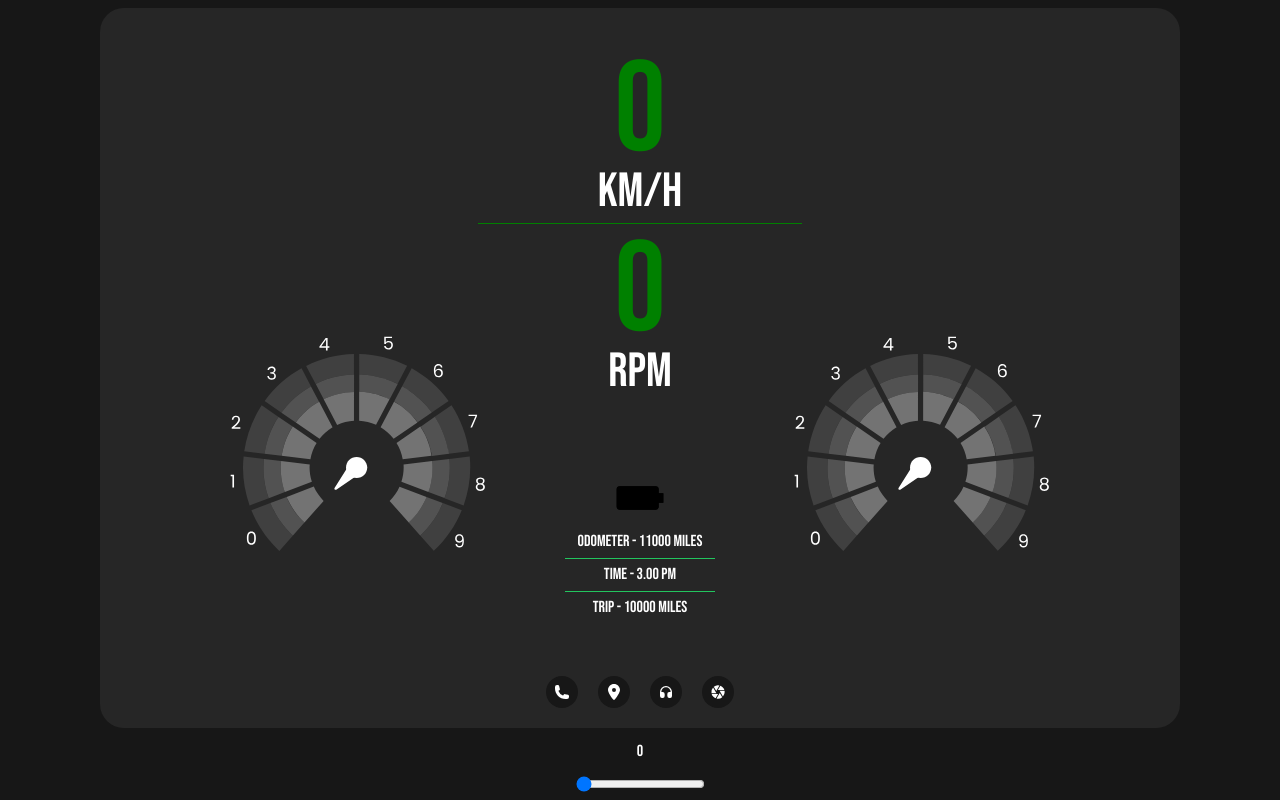
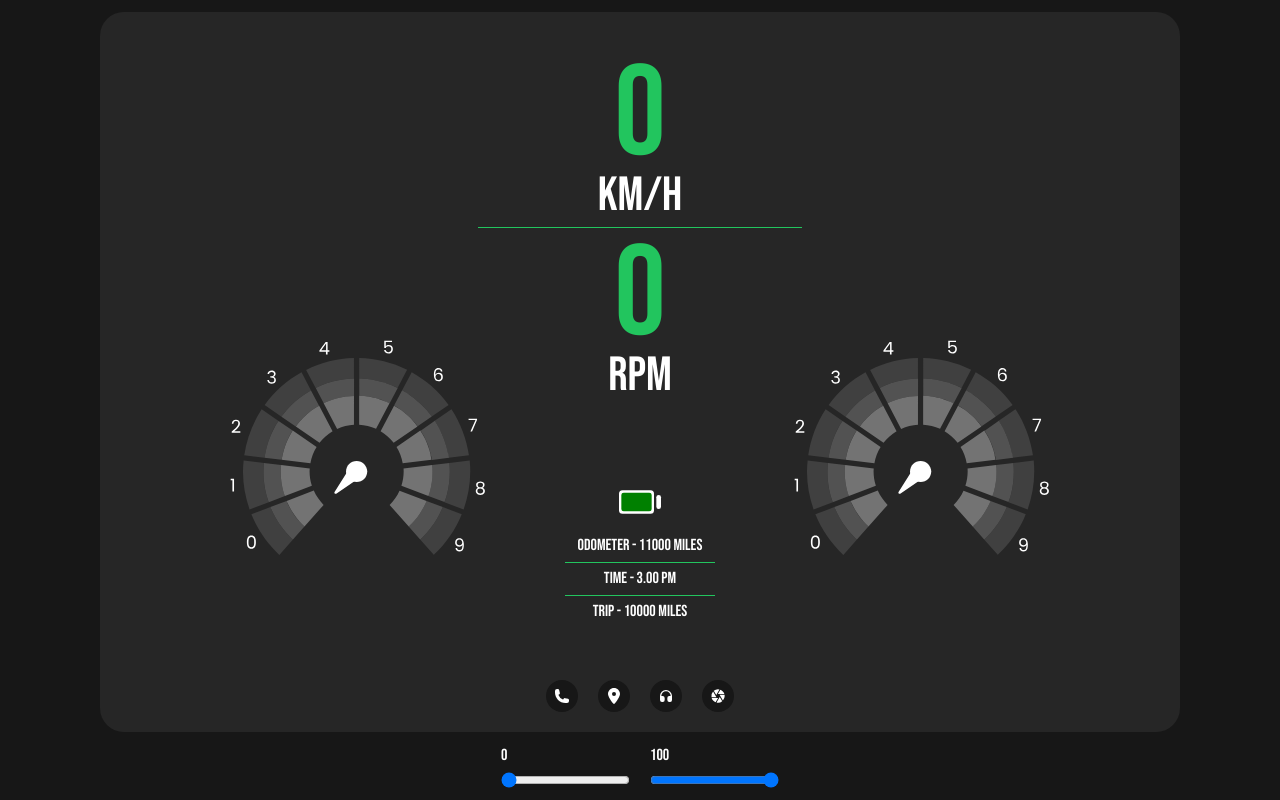
Before and after one commit to HrishikShaji/speedometer, a Next.js app: page / in a window 1280 px wide. Built offline with nearby package versions, Linux system fonts and the light colour scheme.

Commit message:
battery animation added

```diff
--- a/app/globals.css
+++ b/app/globals.css
@@ -35,3 +35,25 @@
 .inner {
   transform: rotate(-72deg);
 }
+
+.battery-container {
+  display: flex;
+  justify-content: center;
+  align-items: center;
+  height: 100vh;
+  background-color: #f8f9fa;
+}
+
+.battery-svg {
+  width: 100px;
+}
+
+.battery-body {
+  fill: #f0f0f0;
+  stroke: #333;
+  stroke-width: 2;
+}
+
+.battery-terminal {
+  fill: #333;
+}
--- a/app/page.tsx
+++ b/app/page.tsx
@@ -4,9 +4,12 @@ import { DashboardOne } from "@/components/DashboardOne";
 
 export default function Home() {
 	const [speed, setSpeed] = useState(0);
+	const [life, setLife] = useState(100);
 	return (
 		<main className=" w-full h-screen flex flex-col gap-3 p-2 justify-center items-center bg-neutral-900">
-      <DashboardOne speed={speed} />
+			<DashboardOne speed={speed} life={life} />
+			<div className="flex gap-5">
+				<div className="flex flex-col gap-1">
 					<h1 className="text-white">{speed}</h1>
 					<input
 						type="range"
@@ -15,6 +18,18 @@ export default function Home() {
 						max={270}
 						onChange={(e) => setSpeed(parseInt(e.target.value))}
 					/>
+				</div>
+				<div className="flex flex-col gap-1">
+					<h1 className="text-white">{life}</h1>
+					<input
+						type="range"
+						defaultValue={life}
+						min={0}
+						max={100}
+						onChange={(e) => setLife(parseInt(e.target.value))}
+					/>
+				</div>
+			</div>
 		</main>
 	);
 }
--- a/components/Battery.tsx
+++ b/components/Battery.tsx
@@ -1,9 +1,36 @@
-export const Battery = () => {
-	return (
-		<svg viewBox="0 0 24 24" xmlns="http://www.w3.org/2000/svg">
-			<path d="M20,15.67V14h2V10H20V8.33A1.34,1.34,0,0,0,18.67,7H3.34A1.34,1.34,0,0,0,2,8.33v7.33A1.34,1.34,0,0,0,3.33,17H18.67A1.34,1.34,0,0,0,20,15.67Z" />
-			<path d="M20,15.67V14h2V10H20V8.33A1.34,1.34,0,0,0,18.67,7H3.34A1.34,1.34,0,0,0,2,8.33v7.33A1.34,1.34,0,0,0,3.33,17H18.67A1.34,1.34,0,0,0,20,15.67Z" />
-			<path d="M24,0V24H0V0Z" fill="none" />
-		</svg>
-	);
+import React, { useEffect, useRef } from "react";
+import gsap from "gsap";
+
+interface BatteryProps {
+  life: number;
+}
+
+export const Battery: React.FC<BatteryProps> = ({ life }) => {
+  const pathRef = useRef<SVGRectElement>(null);
+
+  useEffect(() => {
+    if (pathRef.current) {
+      gsap.to(pathRef.current, {
+        duration: 0.5,
+        scaleY: life / 100,
+        transformOrigin: "bottom",
+      });
+    }
+  }, [life]);
+
+  return (
+    <svg viewBox="0 0 24 24" fill="none" xmlns="http://www.w3.org/2000/svg">
+      <rect x="7" y="6" width="10" height="15" rx="1.5" fill="white" />
+      <rect
+        x="8"
+        y="7"
+        width="8"
+        height="13"
+        rx="1"
+        fill="green"
+        ref={pathRef}
+      />
+      <rect x="9" y="3" width="6" height="2" rx="1" fill="white" />
+    </svg>
+  );
 };
--- a/components/DashboardOne.tsx
+++ b/components/DashboardOne.tsx
@@ -5,31 +5,32 @@ import { HiPhone } from "react-icons/hi2";
 import { FaLocationDot } from "react-icons/fa6";
 import { MdCamera } from "react-icons/md";
 import { AiFillCloseCircle } from "react-icons/ai";
-import { useEffect, useLayoutEffect, useRef, useState } from "react";
-import gsap from "gsap";
+import { useEffect, useRef, useState } from "react";
 import { usePosition } from "@/hooks/usePosition";
 import { useSlideInOut } from "@/hooks/useSlideInOut";
+import { NewBattery } from "./NewBattery";
 
 interface DashboardOneProps {
   speed: number;
+  life: number;
 }
 
-export const DashboardOne: React.FC<DashboardOneProps> = ({ speed }) => {
+export const DashboardOne: React.FC<DashboardOneProps> = ({ speed, life }) => {
   const hrRef = useRef<HTMLDivElement>(null);
   const [isLocation, setIsLocation] = useState(false);
 
   const { animation: meterOneAnimation, elementRef: meterOneRef } = usePosition(
     {
-      top: "50%",
-      left: "2%",
+      top: "63%",
+      left: "-5%",
       duration: 0.5,
       scale: 0.5,
     },
   );
   const { animation: meterTwoAnimation, elementRef: meterTwoRef } = usePosition(
     {
-      top: "50%",
-      left: "20%",
+      top: "63%",
+      left: "10%",
       duration: 0.5,
       scale: 0.5,
     },
@@ -37,50 +38,19 @@ export const DashboardOne: React.FC<DashboardOneProps> = ({ speed }) => {
 
   const { animation: speedValueAnimation, elementRef: speedValueRef } =
     usePosition({
-      top: "60%",
-      left: "25%",
+      top: "86%",
+      left: "97px",
       duration: 0.5,
       scale: 0.25,
     });
   const { animation: rpmValueAnimation, elementRef: rpmValueRef } = usePosition(
     {
-      top: "60%",
-      left: "25%",
+      top: "86%",
+      left: "258px",
       duration: 0.5,
       scale: 0.25,
     },
   );
-  useLayoutEffect(() => {
-    function animate() {
-      if (speed >= 0 && speed < 120) {
-        gsap.to([speedValueRef.current, rpmValueRef.current], {
-          color: "green",
-        });
-        gsap.to(hrRef.current, {
-          backgroundColor: "green",
-        });
-      } else if (speed >= 120 && speed < 210) {
-        gsap.to([speedValueRef.current, rpmValueRef.current], {
-          color: "yellow",
-        });
-        gsap.to(hrRef.current, {
-          backgroundColor: "yellow",
-        });
-      } else if (speed >= 210) {
-        gsap.to([speedValueRef.current, rpmValueRef.current], {
-          color: "red",
-        });
-        gsap.to(hrRef.current, {
-          backgroundColor: "red",
-        });
-      }
-    }
-    let ctx = gsap.context(() => {
-      animate();
-    });
-
-    return () => ctx.kill();
-  }, [speed]);
 
   const { slideRef, slideAnimation } = useSlideInOut();
 
@@ -144,8 +114,8 @@ export const DashboardOne: React.FC<DashboardOneProps> = ({ speed }) => {
         <MeterSeven speed={speed} />
       </div>
       <div className="flex text-white  flex-col gap-1 items-center absolute bottom-[15%]">
-        <div className=" w-14  ">
-          <Battery />
+        <div className=" w-14  rotate-90">
+          <Battery life={life} />
         </div>
         <h1>Odometer - 11000 Miles</h1>
         <div className="h-[1px] w-[150px] bg-green-500"></div>
@@ -172,7 +142,7 @@ export const DashboardOne: React.FC<DashboardOneProps> = ({ speed }) => {
       </div>
       <div
         ref={slideRef}
-        className="h-full w-full bg-green-500 translate-y-[100%] top-0 left-0 absolute z-10"
+        className="h-full w-full bg-neutral-700 translate-y-[100%] top-0 left-0 absolute z-10"
       >
         <div className="h-full w-full flex items-center justify-center relative">
           <button
--- a/components/MeterSeven.tsx
+++ b/components/MeterSeven.tsx
@@ -55,12 +55,12 @@ export const MeterSeven: React.FC<MeterSevenProps> = ({ speed }) => {
 			{ id: "one", meterValue: 30, colors: green },
 			{ id: "two", meterValue: 60, colors: green },
 			{ id: "three", meterValue: 90, colors: green },
-			{ id: "four", meterValue: 120, colors: yellow },
-			{ id: "five", meterValue: 150, colors: yellow },
-			{ id: "six", meterValue: 180, colors: yellow },
-			{ id: "seven", meterValue: 210, colors: red },
-			{ id: "eight", meterValue: 240, colors: red },
-			{ id: "nine", meterValue: 260, colors: red },
+			{ id: "four", meterValue: 120, colors: green },
+			{ id: "five", meterValue: 150, colors: green },
+			{ id: "six", meterValue: 180, colors: green },
+			{ id: "seven", meterValue: 210, colors: green },
+			{ id: "eight", meterValue: 240, colors: green },
+			{ id: "nine", meterValue: 260, colors: green },
 		];
 		let ctx = gsap.context(() => {
 			elements.forEach((el) => {
--- /dev/null
+++ b/components/NewBattery.tsx
@@ -0,0 +1,53 @@
+import React, { useState, useEffect } from "react";
+
+export const NewBattery = () => {
+	const [charging, setCharging] = useState(false);
+
+	useEffect(() => {
+		// Start the charging animation when component mounts
+		setCharging(true);
+
+		// Clean up the animation when component unmounts
+		return () => {
+			setCharging(false);
+		};
+	}, []);
+
+	return (
+		<div className="battery-container">
+			<svg className="battery-svg" viewBox="0 0 100 200">
+				{/* Battery shape */}
+				<rect
+					x="10"
+					y="20"
+					width="80"
+					height="160"
+					rx="8"
+					ry="8"
+					className="battery-body"
+				/>
+
+				{/* Battery terminals */}
+				<circle cx="50" cy="10" r="4" className="battery-terminal" />
+				<rect
+					x="45"
+					y="180"
+					width="10"
+					height="10"
+					className="battery-terminal"
+				/>
+
+				{/* Charging animation */}
+				{charging && (
+					<animate
+						attributeName="height"
+						from="0"
+						to="160"
+						dur="2s"
+						fill="freeze"
+					/>
+				)}
+			</svg>
+		</div>
+	);
+};
```
Also changed, not shown: public/assets/batteryone.svg (added), public/assets/batterytwo.svg (added). Lines whose indentation alone changed are shown as unchanged.
